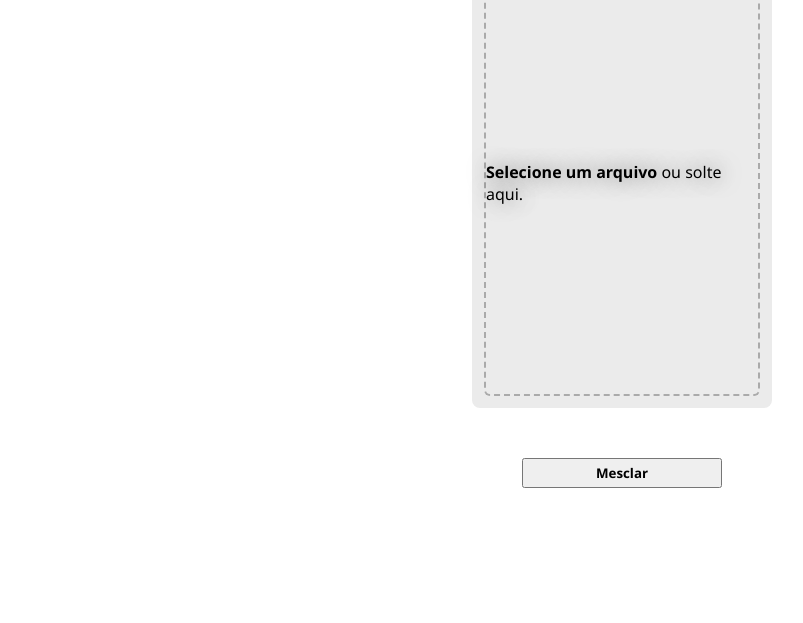
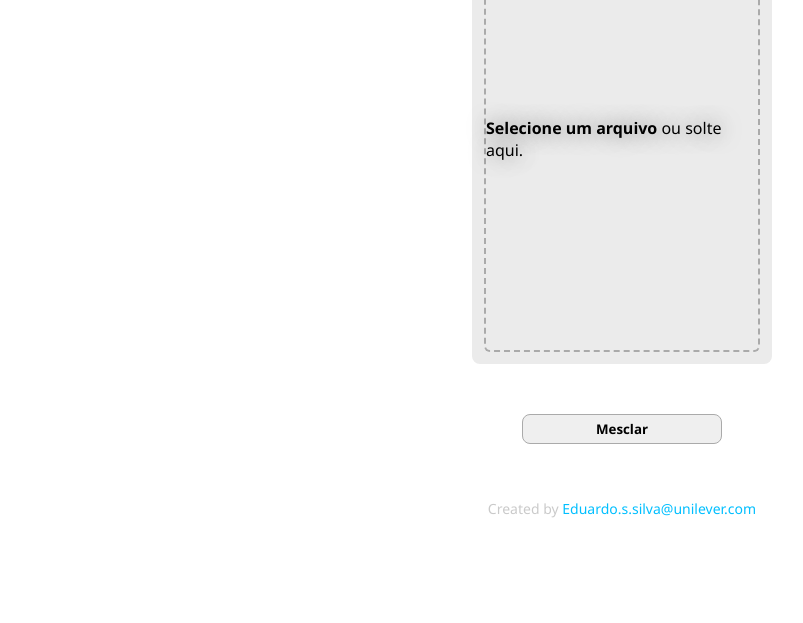
Before and after one commit to edub4/Mesclar-docs-JS, a plain HTML site: page index.html in a window 1280 px wide. Shown: the part 177-800 px from the top of the page, without its empty margins (18-821 px from the left). Drawn offline with Linux system fonts and the light colour scheme.

Commit message:
edição de logo footer e css

```diff
--- a/css/style.css
+++ b/css/style.css
@@ -78,14 +78,22 @@
 .arquivos{
   display: flex;
   align-items: center;
-  column-gap: 10px;
+  gap: 10px;
   flex-wrap: wrap;
 }
 #mesclar-arq{
   font-weight: 600;
   width: 200px;
   height: 30px;
+  border-radius: 8px;
+  border: solid 1px #aaa;
+  transition: 300ms;
 }
+#mesclar-arq:hover{
+  scale: 1.02;
+  background-color: #d3d3d3;
+}
+
 main{
   row-gap: 50px;
   display: flex;
@@ -103,8 +111,25 @@
 }
 header{
   top: 50px;
+  left: 50px;
   position: absolute;
 }
 header img{
   width: 100px;
 }
+footer {
+  margin-top: 40px;
+  padding: 15px;
+  text-align: center;
+  color: #cacaca;
+  font-size:14px;
+}
+
+footer a {
+  color: #00bfff;
+  text-decoration: none;
+}
+
+footer a:hover {
+  text-decoration: underline;
+}
--- a/index.html
+++ b/index.html
@@ -8,13 +8,18 @@
 </head>
 <body>
   <header>
-    <img src="/img/unilever-4.svg" alt="">
+    <img src="/img/unilever-logo.png" alt="">
   </header>
   <main>
     <div class="arquivos"></div>
     <button type="submit" id="mesclar-arq">Mesclar</button>
   </main>
-</body>
+  <footer>
+    Created by
+    <a href="mailto:Eduardo.s.silva@unilever.com">
+      Eduardo.s.silva@unilever.com
+    </a>
+  </footer></body>
 <script src="https://unpkg.com/pdf-lib/dist/pdf-lib.min.js"></script>
 <script src="js/script.js"></script>
 </html>
--- a/js/script.js
+++ b/js/script.js
@@ -29,34 +29,29 @@
     });
   });
 
-  // ✅ AQUI ESTÁ O CERTO
+  // preview
   input.addEventListener("change", () => {
     if (!input.files || !input.files[0]) return;
 
     const file = input.files[0];
 
-    // remove texto
     p.style.display = "none";
 
-    // remove preview antigo
     const oldPreview = dropzone.querySelector(".preview");
     if (oldPreview) oldPreview.remove();
 
     let preview;
 
-    // 📸 IMAGEM
     if (file.type.startsWith("image/")) {
       preview = document.createElement("img");
       preview.src = URL.createObjectURL(file);
     }
 
-    // 📄 PDF
     else if (file.type === "application/pdf") {
       preview = document.createElement("div");
       preview.innerHTML = `📄 <b>${file.name}</b>`;
     }
 
-    // 📝 DOC / DOCX
     else if (
       file.type === "application/vnd.openxmlformats-officedocument.wordprocessingml.document" ||
       file.type === "application/msword"
@@ -65,7 +60,6 @@
       preview.innerHTML = `📝 <b>${file.name}</b>`;
     }
 
-    // 📦 OUTROS
     else {
       preview = document.createElement("div");
       preview.innerHTML = `📁 <b>${file.name}</b>`;
@@ -74,7 +68,7 @@
     preview.classList.add("preview");
     dropzone.appendChild(preview);
 
-    // cria novo campo automático
+    // novo input automático
     if (!label.nextElementSibling) {
       container.appendChild(criarInput());
     }
@@ -83,24 +77,33 @@
   return label;
 }
 
-// cria o primeiro input ao carregar
 container.appendChild(criarInput());
 
+
+// =======================
+// MESCLAR
+// =======================
 const btnMesclar = document.querySelector("#mesclar-arq");
 
 btnMesclar.addEventListener("click", async () => {
   const { PDFDocument } = PDFLib;
 
   const pdfFinal = await PDFDocument.create();
+  const inputs = document.querySelectorAll("input[type='file']");
 
-  const inputs = document.querySelectorAll("input[type='file']");
+  let nomeArquivo = "arquivo_mesclado";
 
   for (let input of inputs) {
     if (!input.files || !input.files[0]) continue;
 
     const file = input.files[0];
 
-    // 📸 IMAGEM → converte pra PDF
+    // ✅ pega nome do primeiro arquivo válido
+    if (nomeArquivo === "arquivo_mesclado") {
+      nomeArquivo = file.name.split(".")[0];
+    }
+
+    // 📸 IMAGEM
     if (file.type.startsWith("image/")) {
       const bytes = await file.arrayBuffer();
 
@@ -120,13 +123,18 @@
       });
     }
 
-    // 📄 PDF → junta páginas
+    // 📄 PDF
     else if (file.type === "application/pdf") {
       const bytes = await file.arrayBuffer();
       const pdf = await PDFDocument.load(bytes);
 
       const pages = await pdfFinal.copyPages(pdf, pdf.getPageIndices());
       pages.forEach(p => pdfFinal.addPage(p));
+    }
+
+    // 📝 DOC/DOCX (apenas aviso)
+    else {
+      console.warn("DOC/DOCX não é suportado para mesclagem ainda:", file.name);
     }
   }
 
@@ -138,6 +146,6 @@
 
   const a = document.createElement("a");
   a.href = url;
-  a.download = "documento_mesclado.pdf";
+  a.download = nomeArquivo + "_mesclado.pdf";
   a.click();
 });
```
Also changed, not shown: img/unilever-logo.png (added).
